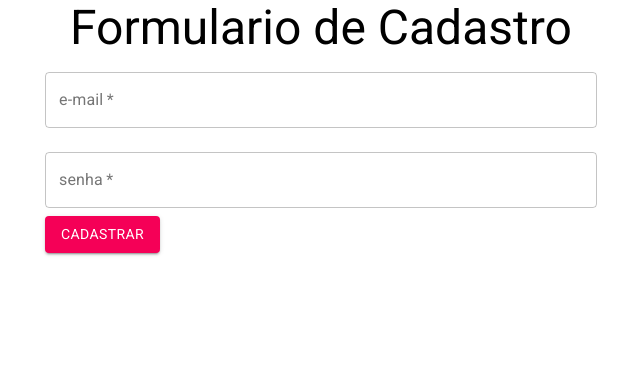
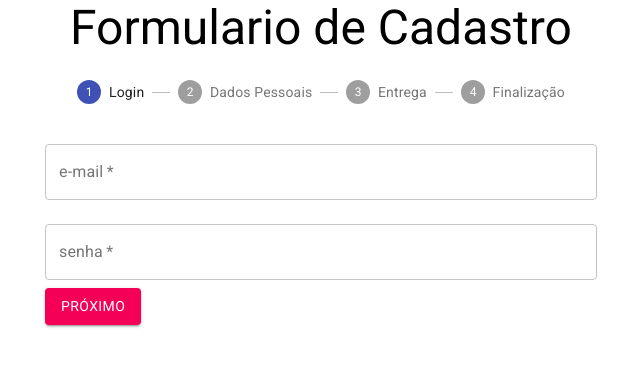
Before and after one commit to nathaliebsl/alura, a React (Create React App) app in the folder react/react-js/projeto-cadastro/fcreactjs/: page / in a window 1280 px wide. Shown: the top 366 px of the page, without its empty margins (319-959 px from the left). Built offline with nearby package versions, Linux system fonts and the light colour scheme.

Commit message:
add validacoese pasta models

```diff
--- a/react/react-js/projeto-cadastro/fcreactjs/src/App.js
+++ b/react/react-js/projeto-cadastro/fcreactjs/src/App.js
@@ -2,7 +2,8 @@ import { Container, Typography } from "@material-ui/core";
 import "fontsource-roboto";
 import React, { Component } from "react";
 import "./App.css";
-import {FormularioCadastro} from "./components/FormularioCadastro"
+import {validarCPF, validarSenha} from "./models/cadastro"
+import { FormularioCadastro } from "./components/FormularioCadastro";
 
 class App extends Component {
   render() {
@@ -11,10 +12,7 @@ class App extends Component {
         <Typography variant="h3" component="h1" align="center">
           Formulario de Cadastro
         </Typography>
-        <FormularioCadastro
-        aoEnviar={aoEnviarForm}
-        validarCPF={validarCPF}
-         />
+        <FormularioCadastro aoEnviar={aoEnviarForm} validacoes={{cpf:validarCPF, senha:validarSenha}} />
       </Container>
     );
   }
@@ -24,12 +22,4 @@ function aoEnviarForm(dados) {
   console.log(dados);
 }
 
-function validarCPF(cpf){
-  if(cpf.length !== 11 ){
-    return {valido:false, texto: "O CPF precisa ter 11 dígitos numéricos"}
-  } else {
-      return {valido:true, texto: ""}
-    }
-  }
-
 export default App;
--- a/react/react-js/projeto-cadastro/fcreactjs/src/components/FormularioCadastro/DadosDeEntrega.jsx
+++ b/react/react-js/projeto-cadastro/fcreactjs/src/components/FormularioCadastro/DadosDeEntrega.jsx
@@ -9,13 +9,19 @@ function DadosDeEntrega({ aoEnviar }) {
   const [cidade, setCidade] = useState("");
 
   return (
-    <form>
+    <form
+      onSubmit={(event) => {
+        event.preventDefault();
+        aoEnviar({ cep, endereco, numero, estado, cidade });
+      }}
+    >
       <TextField
         value={cep}
         onChange={(event) => {
           setCEP(event.target.value);
         }}
         required
+        name="cep"
         id="cep"
         label="CEP"
         type="number"
@@ -30,6 +36,7 @@ function DadosDeEntrega({ aoEnviar }) {
           setEndereco(event.target.value);
         }}
         required
+        name="endereco"
         id="endereco"
         label="Endereço"
         type="address"
@@ -44,6 +51,7 @@ function DadosDeEntrega({ aoEnviar }) {
           setNumero(event.target.value);
         }}
         required
+        name="numero"
         id="numero"
         label="Número"
         type="number"
@@ -57,6 +65,7 @@ function DadosDeEntrega({ aoEnviar }) {
           setEstado(event.target.value);
         }}
         required
+        name="estado"
         id="estado"
         label="Estado"
         type="text"
@@ -70,6 +79,7 @@ function DadosDeEntrega({ aoEnviar }) {
           setCidade(event.target.value);
         }}
         required
+        name="cidade"
         id="cidade"
         label="Cidade"
         type="text"
--- a/react/react-js/projeto-cadastro/fcreactjs/src/components/FormularioCadastro/DadosPessoais.jsx
+++ b/react/react-js/projeto-cadastro/fcreactjs/src/components/FormularioCadastro/DadosPessoais.jsx
@@ -1,19 +1,37 @@
 import React, { useState } from "react";
 import { Button, TextField, Switch, FormControlLabel } from "@material-ui/core";
 
-function DadosPessoais({aoEnviar, validarCPF}) {
+function DadosPessoais({ aoEnviar, validacoes }) {
   const [nome, setNome] = useState("");
   const [sobrenome, setSobrenome] = useState("");
   const [cpf, setCPF] = useState("");
   const [promocoes, setPromo] = useState(true);
   const [novidades, setNews] = useState(true);
-  const [erros, setErros] = useState({cpf:{valido:true, texto:""}})
+  const [erros, setErros] = useState({ cpf: { valido: true, texto: "" } });
+
+  function validarCampos(event) {
+    const { name, value } = event.target;
+    const novoEstado = { ...erros };
+    novoEstado[name] = validacoes[name](value);
+    setErros(novoEstado);
+  }
+
+  function possoEnviar() {
+    for (let campo in erros) {
+      if (!erros[campo].valido) {
+        return false;
+      }
+    }
+    return true;
+  }
 
   return (
     <form
       onSubmit={(event) => {
         event.preventDefault();
-        aoEnviar({nome, sobrenome, cpf, promocoes, novidades});
+        if (possoEnviar()) {
+          aoEnviar({ nome, sobrenome, cpf, promocoes, novidades });
+        }
       }}
     >
       <TextField
@@ -22,6 +40,7 @@ function DadosPessoais({aoEnviar, validarCPF}) {
           setNome(event.target.value);
         }}
         required
+        name="nome"
         id="nome"
         label="Nome"
         variant="outlined"
@@ -35,6 +54,7 @@ function DadosPessoais({aoEnviar, validarCPF}) {
           setSobrenome(event.target.value);
         }}
         required
+        name="sobrenome"
         id="sobrenome"
         label="Sobrenome"
         variant="outlined"
@@ -47,10 +67,8 @@ function DadosPessoais({aoEnviar, validarCPF}) {
         onChange={(event) => {
           setCPF(event.target.value);
         }}
-        onBlur={(event) => {
-            const validandoCPF = validarCPF(cpf);
-            setErros({cpf:validandoCPF})
-        }}
+        onBlur={validarCampos}
+        name="cpf"
         error={!erros.cpf.valido}
         helperText={erros.cpf.texto}
         required
@@ -87,7 +105,7 @@ function DadosPessoais({aoEnviar, validarCPF}) {
       />
 
       <Button type="submit" variant="contained" color="secondary">
-        Cadastrar
+        Próximo
       </Button>
     </form>
   );
--- a/react/react-js/projeto-cadastro/fcreactjs/src/components/FormularioCadastro/DadosUsuario.jsx
+++ b/react/react-js/projeto-cadastro/fcreactjs/src/components/FormularioCadastro/DadosUsuario.jsx
@@ -1,24 +1,44 @@
 import { Button, TextField } from "@material-ui/core";
 import React, { useState } from "react";
 
-function DadosUsuario({ aoEnviar }) {
+function DadosUsuario({ aoEnviar, validacoes }) {
   const [email, setEmail] = useState("");
   const [senha, setSenha] = useState("");
+  const [erros, setErros] = useState({ senha: { valido: true, texto: "" } });
+
+  function validarCampos(event) {
+    const { name, value } = event.target;
+    const novoEstado = { ...erros };
+    novoEstado[name] = validacoes[name](value);
+    setErros(novoEstado);
+  }
+
+  function possoEnviar() {
+    for (let campo in erros) {
+      if (!erros[campo].valido) {
+        return false;
+      }
+    }
+    return true;
+  }
 
   return (
     <form
-      value={email}
       onSubmit={(event) => {
         event.preventDefault();
-        aoEnviar({ email, senha });
+        if (possoEnviar()) {
+          aoEnviar({ email, senha });
+        }
       }}
     >
       <TextField
-        value={senha}
+        value={email}
         onChange={(event) => {
           setEmail(event.target.value);
         }}
         required
+        name="email"
+        autoComplete="username"
         id="email"
         label="e-mail"
         type="email"
@@ -27,10 +47,16 @@ function DadosUsuario({ aoEnviar }) {
         fullWidth
       />
       <TextField
+        value={senha}
         onChange={(event) => {
           setSenha(event.target.value);
         }}
+        onBlur={validarCampos}
+        error={!erros.senha.valido}
+        helperText={erros.senha.texto}
         required
+        name="senha"
+        autoComplete="current-password"
         id="senha"
         label="senha"
         type="password"
@@ -39,7 +65,7 @@ function DadosUsuario({ aoEnviar }) {
         fullWidth
       />
       <Button type="submit" variant="contained" color="secondary">
-        Cadastrar
+        Próximo
       </Button>
     </form>
   );
--- a/react/react-js/projeto-cadastro/fcreactjs/src/components/FormularioCadastro/FormularioCadastro.jsx
+++ b/react/react-js/projeto-cadastro/fcreactjs/src/components/FormularioCadastro/FormularioCadastro.jsx
@@ -1,21 +1,53 @@
-import React, { useState } from "react";
+import { Step, StepLabel, Stepper, Typography } from "@material-ui/core";
+import React, { useEffect, useState } from "react";
 import { DadosPessoais, DadosUsuario, DadosDeEntrega } from "./index";
 
-function FormularioCadastro({ aoEnviar, validarCPF }) {
+function FormularioCadastro({ aoEnviar, validacoes }) {
   const [etapaAtual, setEtapaAtual] = useState(0);
+  const [dadosColetados, setDados] = useState({});
+
+  useEffect(() => {
+    if (etapaAtual === formularios.length - 1) {
+      aoEnviar(dadosColetados);
+    }
+  });
 
   const formularios = [
-    <DadosUsuario aoEnviar={proximo} />,
-    <DadosPessoais aoEnviar={proximo} validarCPF={validarCPF} />,
-    <DadosDeEntrega aoEnviar={aoEnviar} />
-  ]
+    <DadosUsuario aoEnviar={coletarDados} validacoes={validacoes} />,
+    <DadosPessoais aoEnviar={coletarDados} validacoes={validacoes} />,
+    <DadosDeEntrega aoEnviar={coletarDados} validacoes={validacoes} />,
+    <Typography variant="h5">Cadastro finalizado com sucesso!</Typography>,
+  ];
+
+  function coletarDados(dados) {
+    setDados({ ...dadosColetados, ...dados });
+    proximo();
+  }
 
   function proximo() {
-    setEtapaAtual(etapaAtual+1);
+    setEtapaAtual(etapaAtual + 1);
   }
 
-  return <>{formularios[etapaAtual]}</>;
+  return (
+    <>
+      <Stepper activeStep={etapaAtual}>
+        <Step>
+          <StepLabel>Login</StepLabel>
+        </Step>
+        <Step>
+          <StepLabel>Dados Pessoais</StepLabel>
+        </Step>
+        <Step>
+          <StepLabel>Entrega</StepLabel>
+        </Step>
+        <Step>
+          <StepLabel>Finalização</StepLabel>
+        </Step>
+      </Stepper>
 
+      {formularios[etapaAtual]}
+    </>
+  );
 }
 
 export default FormularioCadastro;
--- /dev/null
+++ b/react/react-js/projeto-cadastro/fcreactjs/src/models/cadastro.js
@@ -0,0 +1,17 @@
+function validarCPF(cpf) {
+    if (cpf.length !== 11) {
+      return { valido: false, texto: "O CPF precisa ter 11 dígitos numéricos" };
+    } else {
+      return { valido: true, texto: "" };
+    }
+  }
+
+  function validarSenha(senha) {
+    if (senha.length < 6 || senha.length > 72) {
+      return { valido: false, texto: "A senha deve ter no mínimo 6 e no máximo 72 dígitos" };
+    } else {
+      return { valido: true, texto: "" };
+    }
+  }
+
+  export {validarCPF, validarSenha};
```
Also changed, not shown: 1 other file (tests, documents, lock files or other folders).
